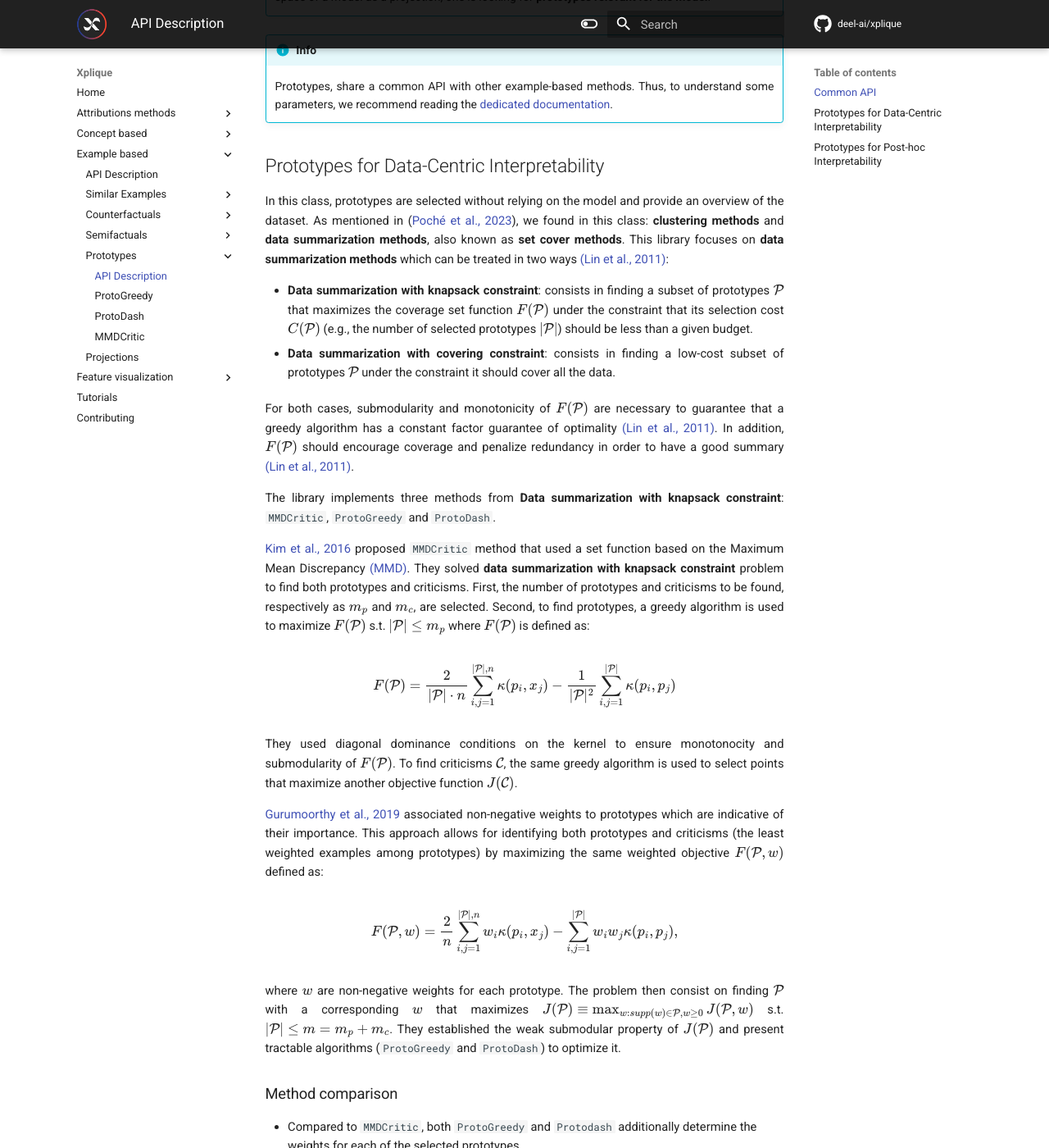
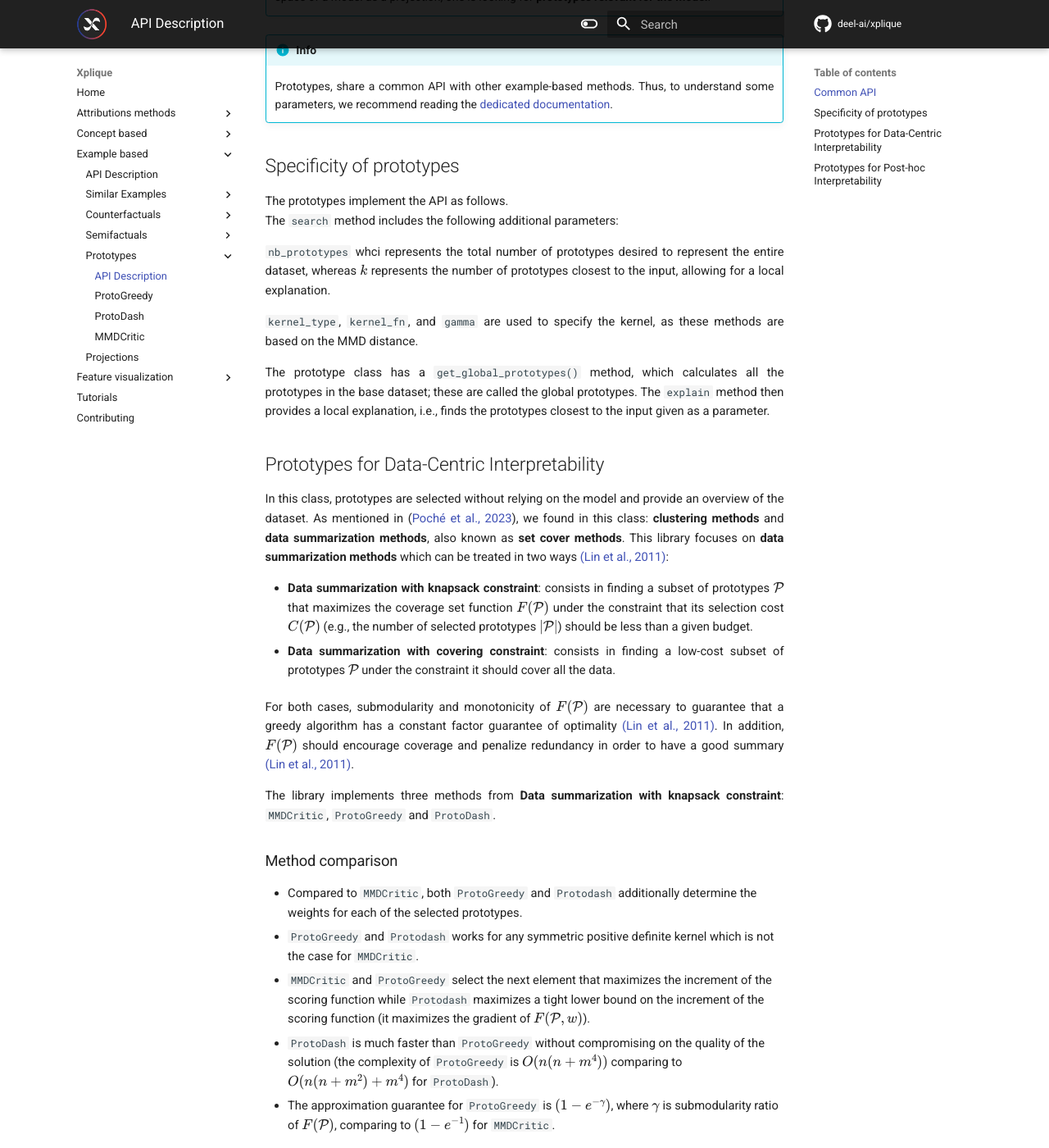
Before and after one commit to deel-ai/xplique, an MkDocs documentation site: the page built from docs/api/example_based/prototypes/api_prototypes.md, in a window 1280 px wide and 1400 px high, scrolled down 800 px. Shown: the whole window at 82% size. Built offline with MkDocs 1.6.1 and Material for MkDocs 9.7.7, drawn with Linux system fonts in a browser that asks for light colours; comment, search, counter and statistics services are not loaded; the version menu is left out.

Commit message:
docs: update prototypes

```diff
--- a/docs/api/example_based/prototypes/api_prototypes.md
+++ b/docs/api/example_based/prototypes/api_prototypes.md
@@ -40,6 +40,17 @@ local_prototypes = explainer(inputs)
 !!!info
     Prototypes, share a common API with other example-based methods. Thus, to understand some parameters, we recommend reading the [dedicated documentation](../../api_example_based/).
 
+## Specificity of prototypes
+
+The prototypes implement the API as follows.
+The `search` method includes the following additional parameters:
+
+`nb_prototypes` whci represents the total number of prototypes desired to represent the entire dataset, whereas $k$ represents the number of prototypes closest to the input, allowing for a local explanation.
+
+`kernel_type`, `kernel_fn`, and `gamma` are used to specify the kernel, as these methods are based on the MMD distance.
+
+The prototype class has a `get_global_prototypes()` method, which calculates all the prototypes in the base dataset; these are called the global prototypes. The `explain` method then provides a local explanation, i.e., finds the prototypes closest to the input given as a parameter.
+
 ## Prototypes for Data-Centric Interpretability
 
 In this class, prototypes are selected without relying on the model and provide an overview of
@@ -55,21 +66,9 @@ For both cases, submodularity and monotonicity of $F(\mathcal{P})$ are necessary
 
 The library implements three methods from **Data summarization with knapsack constraint**: `MMDCritic`, `ProtoGreedy` and `ProtoDash`.
 
-[Kim et al., 2016](https://proceedings.neurips.cc/paper_files/paper/2016/file/5680522b8e2bb01943234bce7bf84534-Paper.pdf) proposed `MMDCritic` method that used a set function based on the Maximum Mean Discrepancy [(MMD)](#what-is-mmd). They solved **data summarization with knapsack constraint** problem to find both prototypes and criticisms. First, the number of prototypes and criticisms to be found, respectively as $m_p$ and $m_c$, are selected. Second, to find prototypes, a greedy algorithm is used to maximize $F(\mathcal{P})$ s.t. $|\mathcal{P}| \le m_p$ where $F(\mathcal{P})$ is defined as:
 
-\begin{equation}
-    F(\mathcal{P})=\frac{2}{|\mathcal{P}|\cdot n}\sum_{i,j=1}^{|\mathcal{P}|,n}\kappa(p_i,x_j)-\frac{1}{|\mathcal{P}|^2}\sum_{i,j=1}^{|\mathcal{P}|}\kappa(p_i,p_j)
-\end{equation}
 
-They used diagonal dominance conditions on the kernel to ensure monotonocity and submodularity of $F(\mathcal{P})$. To find criticisms $\mathcal{C}$, the same greedy algorithm is used to select points that maximize another objective function $J(\mathcal{C})$.
 
-[Gurumoorthy et al., 2019](https://arxiv.org/pdf/1707.01212) associated non-negative weights to prototypes which are indicative of their importance. This approach allows for identifying both prototypes and criticisms (the least weighted examples among prototypes) by maximizing the same weighted objective $F(\mathcal{P},w)$ defined as:
-
-\begin{equation}
-    F(\mathcal{P},w)=\frac{2}{n}\sum_{i,j=1}^{|\mathcal{P}|,n}w_i\kappa(p_i,x_j)-\sum_{i,j=1}^{|\mathcal{P}|}w_iw_j\kappa(p_i,p_j),
-\end{equation}
-
-where $w$ are non-negative weights for each prototype. The problem then consist on finding $\mathcal{P}$ with a corresponding $w$ that maximizes $J(\mathcal{P}) \equiv \max_{w:supp(w)\in \mathcal{P},w\ge 0} J(\mathcal{P},w)$ s.t. $|\mathcal{P}| \leq m=m_p+m_c$. They established the weak submodular property of $J(\mathcal{P})$ and present tractable algorithms (`ProtoGreedy` and `ProtoDash`) to optimize it.
 
 ### Method comparison
 
```
Also changed, not shown: docs/api/example_based/prototypes/mmd_critic.md (+1 -0 lines), docs/api/example_based/prototypes/proto_dash.md (+2 -1 lines), docs/api/example_based/prototypes/proto_greedy.md (+2 -2 lines).
